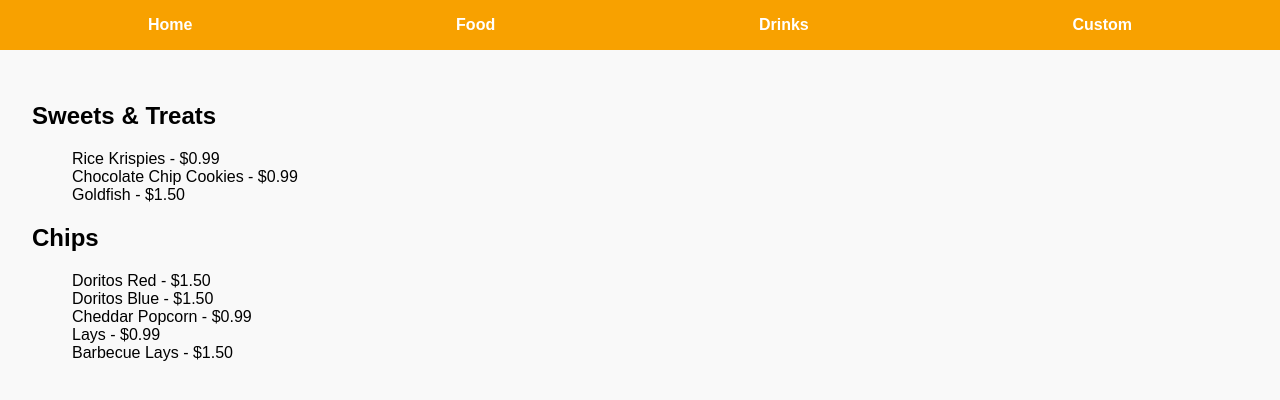
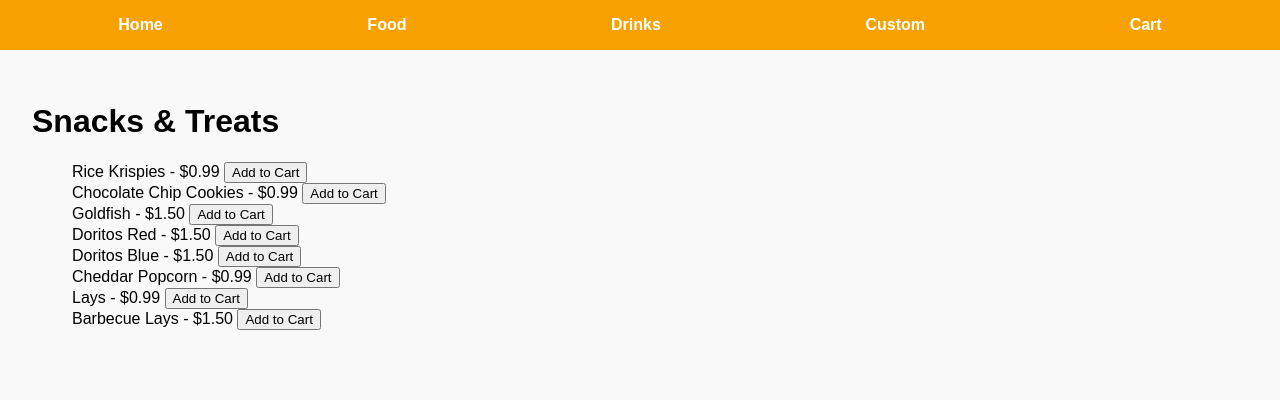
Before and after one commit to notbxna/SnackStops, a plain HTML site: page food.html in a window 1280 px wide. Drawn offline with Linux system fonts and the light colour scheme.

Commit message:
Update food.html

```diff
--- a/food.html
+++ b/food.html
@@ -1,9 +1,10 @@
 <!DOCTYPE html>
 <html lang="en">
 <head>
-  <meta charset="UTF-8" />
+  <meta charset="UTF-8">
   <title>SnackStop - Food</title>
-  <link rel="stylesheet" href="styles.css" />
+  <link rel="stylesheet" href="styles.css">
+  <script src="orders.js" defer></script>
 </head>
 <body>
   <nav>
@@ -11,23 +12,19 @@
     <a href="food.html">Food</a>
     <a href="drinks.html">Drinks</a>
     <a href="custom.html">Custom</a>
+    <a href="cart.html">Cart</a>
   </nav>
-
   <main>
-    <h2>Sweets & Treats</h2>
+    <h1>Snacks & Treats</h1>
     <ul>
-      <li>Rice Krispies - $0.99</li>
-      <li>Chocolate Chip Cookies - $0.99</li>
-      <li>Goldfish - $1.50</li>
-    </ul>
-
-    <h2>Chips</h2>
-    <ul>
-      <li>Doritos Red - $1.50</li>
-      <li>Doritos Blue - $1.50</li>
-      <li>Cheddar Popcorn - $0.99</li>
-      <li>Lays - $0.99</li>
-      <li>Barbecue Lays - $1.50</li>
+      <li>Rice Krispies - $0.99 <button onclick="addToCart('Rice Krispies ($0.99)')">Add to Cart</button></li>
+      <li>Chocolate Chip Cookies - $0.99 <button onclick="addToCart('Chocolate Chip Cookies ($0.99)')">Add to Cart</button></li>
+      <li>Goldfish - $1.50 <button onclick="addToCart('Goldfish ($1.50)')">Add to Cart</button></li>
+      <li>Doritos Red - $1.50 <button onclick="addToCart('Doritos Red ($1.50)')">Add to Cart</button></li>
+      <li>Doritos Blue - $1.50 <button onclick="addToCart('Doritos Blue ($1.50)')">Add to Cart</button></li>
+      <li>Cheddar Popcorn - $0.99 <button onclick="addToCart('Cheddar Popcorn ($0.99)')">Add to Cart</button></li>
+      <li>Lays - $0.99 <button onclick="addToCart('Lays ($0.99)')">Add to Cart</button></li>
+      <li>Barbecue Lays - $1.50 <button onclick="addToCart('Barbecue Lays ($1.50)')">Add to Cart</button></li>
     </ul>
   </main>
 </body>
```
